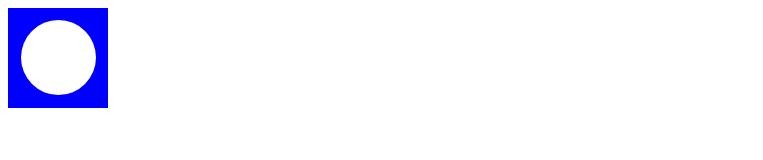
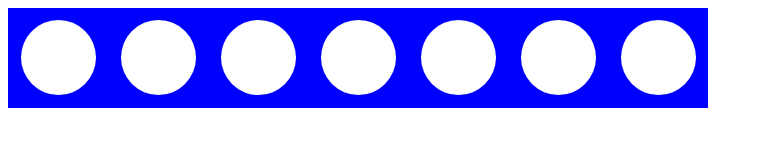
Before and after one commit to RobertCorey/4inarow, a plain HTML site: page index.html in a window 1280 px wide. Shown: the whole page, without its empty margins (0-763 px from the left). Drawn offline with Linux system fonts and the light colour scheme.

Commit message:
add loop

```diff
--- a/index.html
+++ b/index.html
@@ -17,16 +17,22 @@
               margin-left: 13px;
               margin-top: 12px;
         }
+        #row {
+            display: inline-block;
+        }
     </style>
 </head>
 <body>
-    <div id="outer">
-        <div id="inner">
-
-        </div>
+    <div id="game">
     </div>
 </body>
 <script src="jquery.js"></script>
 <script>
+    var str = '<div id="outer"><div id="inner"></div></div>';
+
+
+    for(var i = 0; i < 7; i = i + 1) {
+        $('#game').append(str);
+    }
 </script>
 </html>
```
